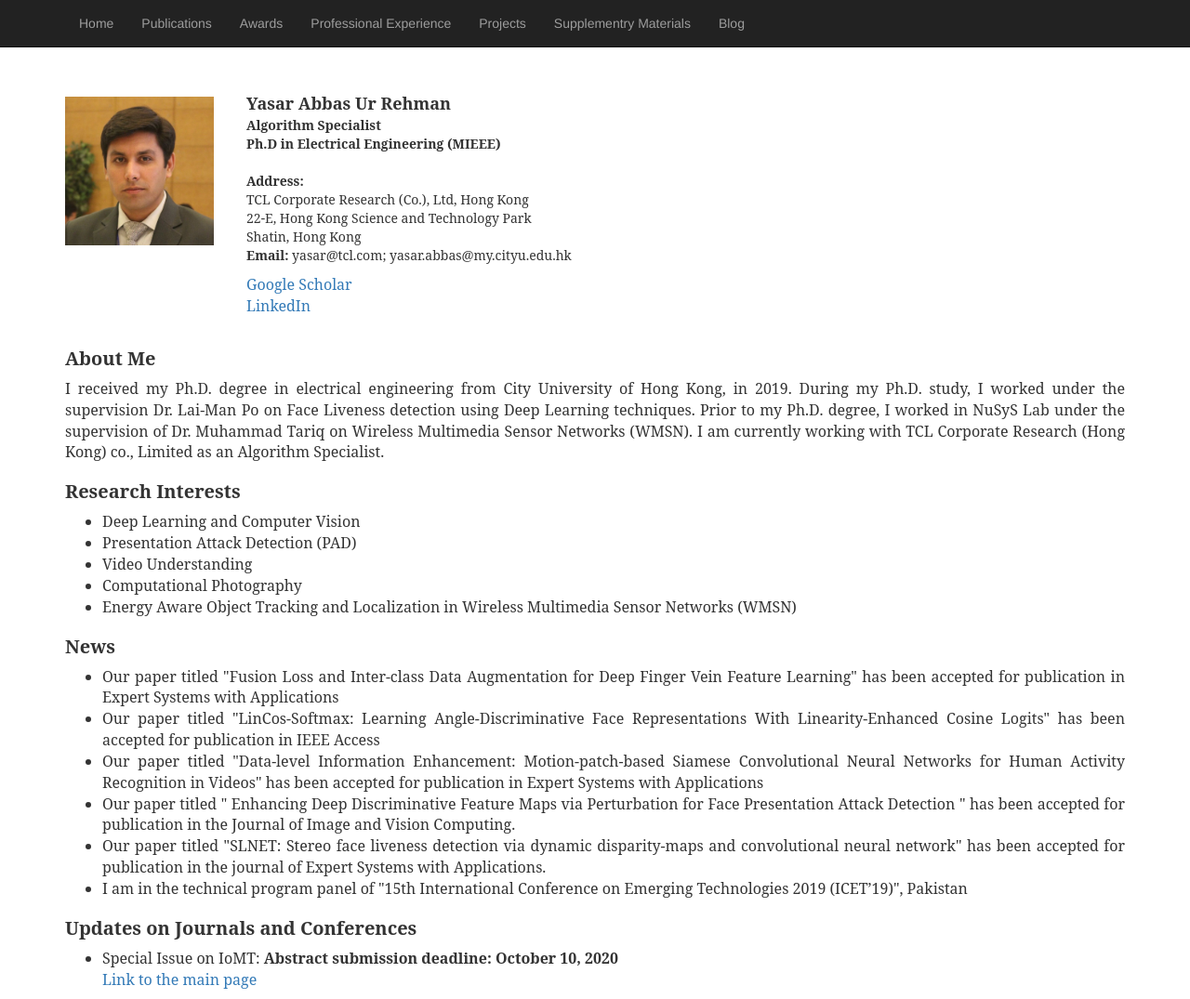
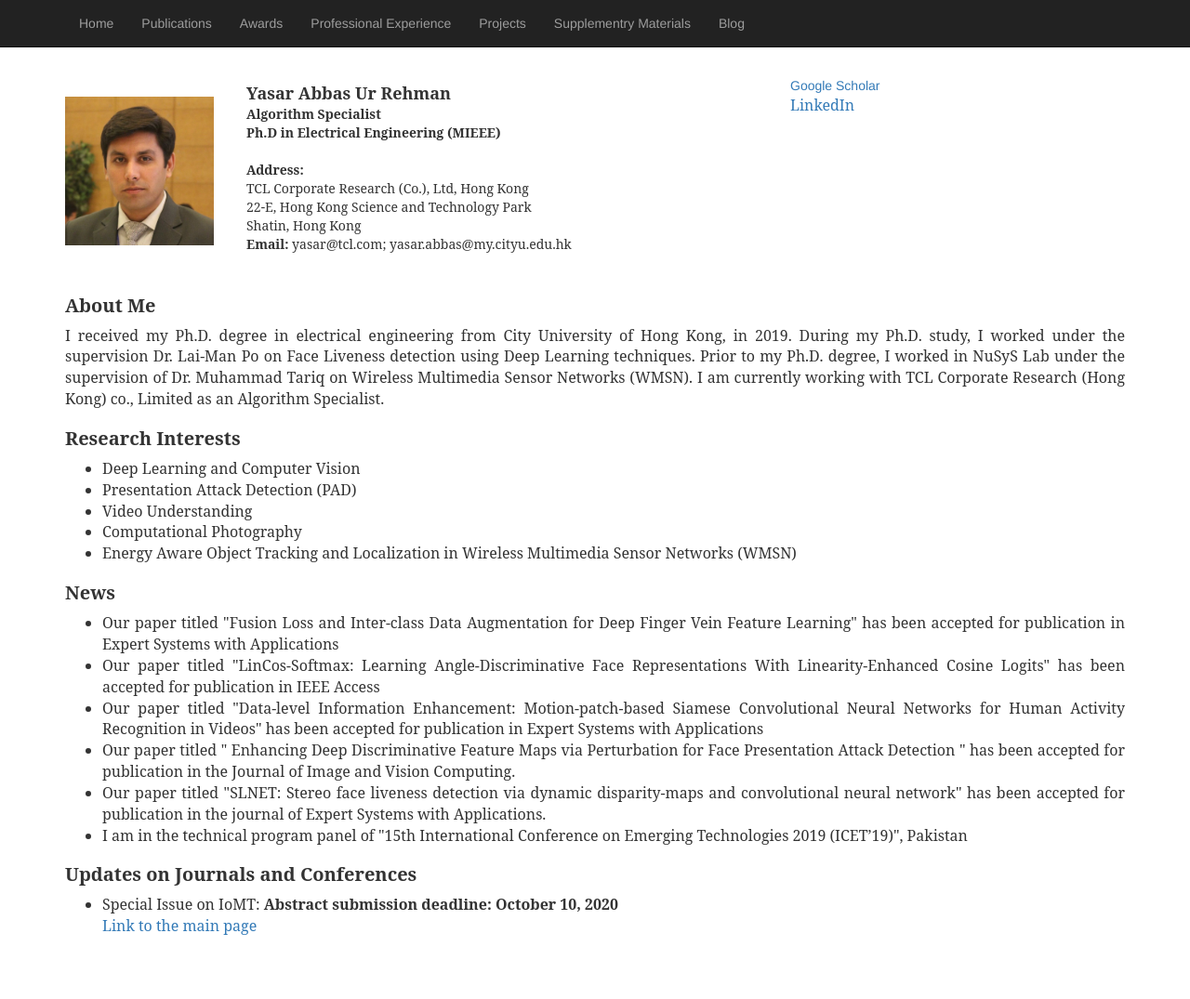
Before and after one commit to yasar-rehman/yasar, a Jekyll site: the page built from index.html, in a window 1280 px wide. Shown: the whole page at 93% size. Built offline with Jekyll 4.4.1, drawn with Linux system fonts in a browser that asks for light colours; some web fonts are replaced; after the commit the page ends 1018 px from its top, so only the background shows below that.

Commit message:
Update index.html

```diff
--- a/index.html
+++ b/index.html
@@ -10,7 +10,7 @@ title: yasar
 			  <div style="margin-top:20%;"><img class="img-responsive" src="images/my_profile.jpg" alt="" style="width:160px;height:160px;">
 			  </div>
 			</div>
-			<div class=col-md-10 pull-right">
+			<div class=col-md-6 pull-right">
 			        <div style="margin-top:3%; font-family: 'Serif', Times New Roman; font-size: 18px;"><b>Yasar Abbas Ur Rehman</b></div>
 			     	<div style="text-align:justify; font-family: 'Serif', Times New Roman; font-size:16x;"><b>Algorithm Specialist</b></div>
 				<div style="text-align:justify; font-family: 'Serif', Times New Roman; font-size:16x;"><b>Ph.D in Electrical Engineering (MIEEE)</b></div><br>
@@ -23,7 +23,9 @@ title: yasar
 				<b>Email:</b> yasar@tcl.com; yasar.abbas@my.cityu.edu.hk <br>
                 		</p>
 				</div>
-				<div style="font-family: 'Serif', Times New Roman; font-size: 16px"><a href="https://scholar.google.com/citations?user=hDKFeWEAAAAJ&hl=en">Google Scholar</a></div>
+			     </div>
+			<div class=col-md-4 pull-right">
+				<div style=margin-top:3%;"font-family: 'Serif', Times New Roman; font-size: 16px"><a href="https://scholar.google.com/citations?user=hDKFeWEAAAAJ&hl=en">Google Scholar</a></div>
              			<div style="font-family: 'Serif', Times New Roman; font-size: 16px"><a href="https://www.linkedin.com/in/yasssukhan/">LinkedIn</a></div>
             		</div>
 
```
